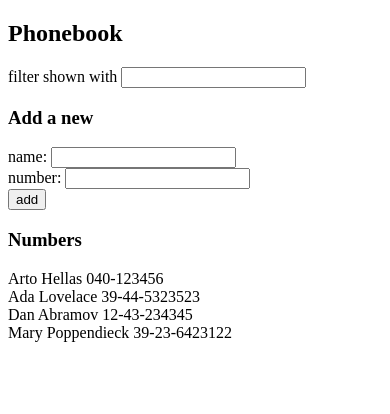
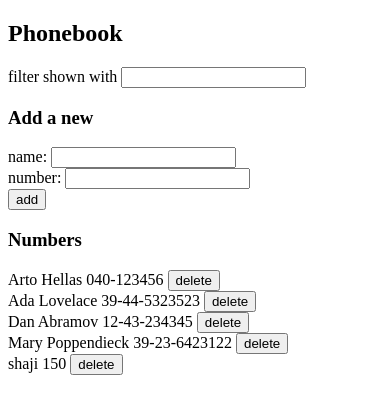
Before and after one commit to naseefmw/fso, a React (Create React App) app in the folder part2/phonebook/: page / in a window 390 px wide. Shown: the top 414 px of the page. Built offline with nearby package versions, Linux system fonts and the light colour scheme; data requests are answered from the project's data file.

Commit message:
phonebook step10

```diff
--- a/part2/phonebook/db.json
+++ b/part2/phonebook/db.json
@@ -19,6 +19,11 @@
       "name": "Mary Poppendieck",
       "number": "39-23-6423122",
       "id": 4
+    },
+    {
+      "name": "shaji",
+      "number": "150",
+      "id": 5
     }
   ]
 }
--- a/part2/phonebook/src/App.js
+++ b/part2/phonebook/src/App.js
@@ -2,7 +2,8 @@
 import axios from 'axios'
 import Filter from './components/Filter'
 import PersonForm from './components/PersonForm'
-import Persons from './components/Person'
+import Persons from './components/Persons'
+import personService from './services/persons'
 
 const App = () => {
   const [persons, setPersons] = useState([])
@@ -11,13 +12,9 @@
   const [newFilter, setNewFilter] = useState('')
 
   useEffect(() => {
-    console.log('effect')
-    axios
-      .get('http://localhost:3001/persons')
-      .then(response => {
-        console.log('promise fulfilled')
-        setPersons(response.data)
-      })
+    personService.getAll().then(initialPersons => {
+      setPersons(initialPersons)
+    })
   }, [])
 
   const addNumbers = (event) => {
@@ -26,17 +23,26 @@
       name: newName,
       number: newNumber
     }
+    const names = persons.map(person => person.name)
+    if (names.includes(newName)) {
+      if (window.confirm(`${newName} is already added to phonebook, replace the old number with a new one?`)) {
+        const id = persons.filter(person => person.name === newName)[0].id
+        personService.update(id, nameObject).then(returnedPerson => {
+          setPersons(persons.map(person => person.id !== id ? person : returnedPerson))
+          setNewName('')
+          setNewNumber('')
+        })
+      }
+    }
+    else {
+      personService.create(nameObject).then(returnedPerson => {
+        setPersons(persons.concat(returnedPerson))
+        setNewName('')
+        setNewNumber('')
+      })
+    }
+  }
 
-    const names = persons.map(person => person.name)
-
-    if (names.includes(newName))
-      alert(`${newName} is already added to phonebook`)
-    else
-      setPersons(persons.concat(nameObject))
-
-    setNewName('')
-    setNewNumber('')
-  }
   const handleNewName = (event) => {
     console.log(event.target.value)
     setNewName(event.target.value)
@@ -53,6 +59,13 @@
     setPersons(personsFiltered)
 
   }
+  const handleDelete = (id) => {
+    const personDeleted = persons.filter(person => person.id === id)
+    if (window.confirm(`Delete ${personDeleted[0].name} ?`)) {
+      personService.remove(id)
+      setPersons(persons.filter(person => person.id !== id))
+    }
+  }
 
   return (
     <div>
@@ -61,7 +74,7 @@
       <h3>Add a new</h3>
       <PersonForm onSubmit={addNumbers} nameValue={newName} nameHandler={handleNewName} numberValue={newNumber} numberHandler={handleNewNumber} />
       <h3>Numbers</h3>
-      <Persons personList={persons} />
+      <Persons personList={persons} onClick={handleDelete} />
     </div>
   )
 }
--- a/part2/phonebook/src/components/Person.js
+++ /dev/null
@@ -1,15 +0,0 @@
-const Person = ({ name, number }) => (
-    <div>
-        {name} {number}
-    </div>
-)
-
-const Persons = ({ personList }) => (
-    <div>
-        {personList.map(person => (
-            <Person key={person.id} name={person.name} number={person.number} />
-        ))}
-    </div>
-)
-
-export default Persons
--- /dev/null
+++ b/part2/phonebook/src/components/Persons.js
@@ -0,0 +1,15 @@
+const Person = ({ name, number, onClick, id }) => (
+    <div>
+        {name} {number} <button onClick={() => onClick(id)}>delete</button>
+    </div>
+)
+
+const Persons = ({ personList, onClick }) => (
+    <div>
+        {personList.map(person => (
+            <Person key={person.id} name={person.name} number={person.number} onClick={onClick} id={person.id} />
+        ))}
+    </div>
+)
+
+export default Persons
--- /dev/null
+++ b/part2/phonebook/src/services/persons.js
@@ -0,0 +1,29 @@
+import axios from 'axios'
+const baseUrl = 'http://localhost:3001/persons'
+
+const getAll = () => {
+    const request = axios.get(baseUrl)
+    return request.then(response => response.data)
+}
+
+const create = newObject => {
+    const request = axios.post(baseUrl, newObject)
+    return request.then(response => response.data)
+}
+
+const update = (id, newObject) => {
+    const request = axios.put(`${baseUrl}/${id}`, newObject)
+    return request.then(response => response.data)
+}
+
+const remove = id => {
+    const request = axios.delete(`${baseUrl}/${id}`)
+    return request.then(response => response.data)
+}
+
+export default {
+    getAll,
+    create,
+    update,
+    remove,
+}
```
